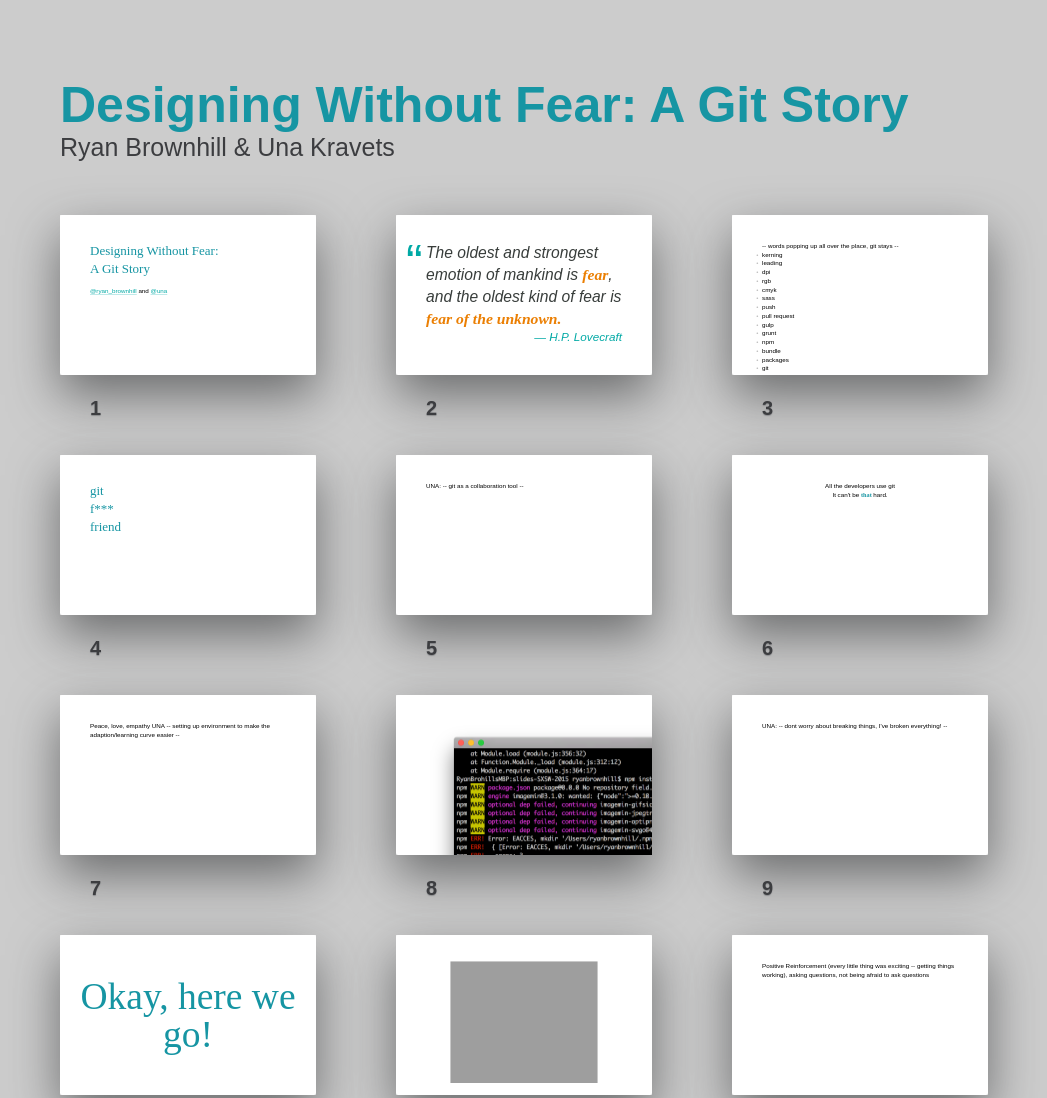
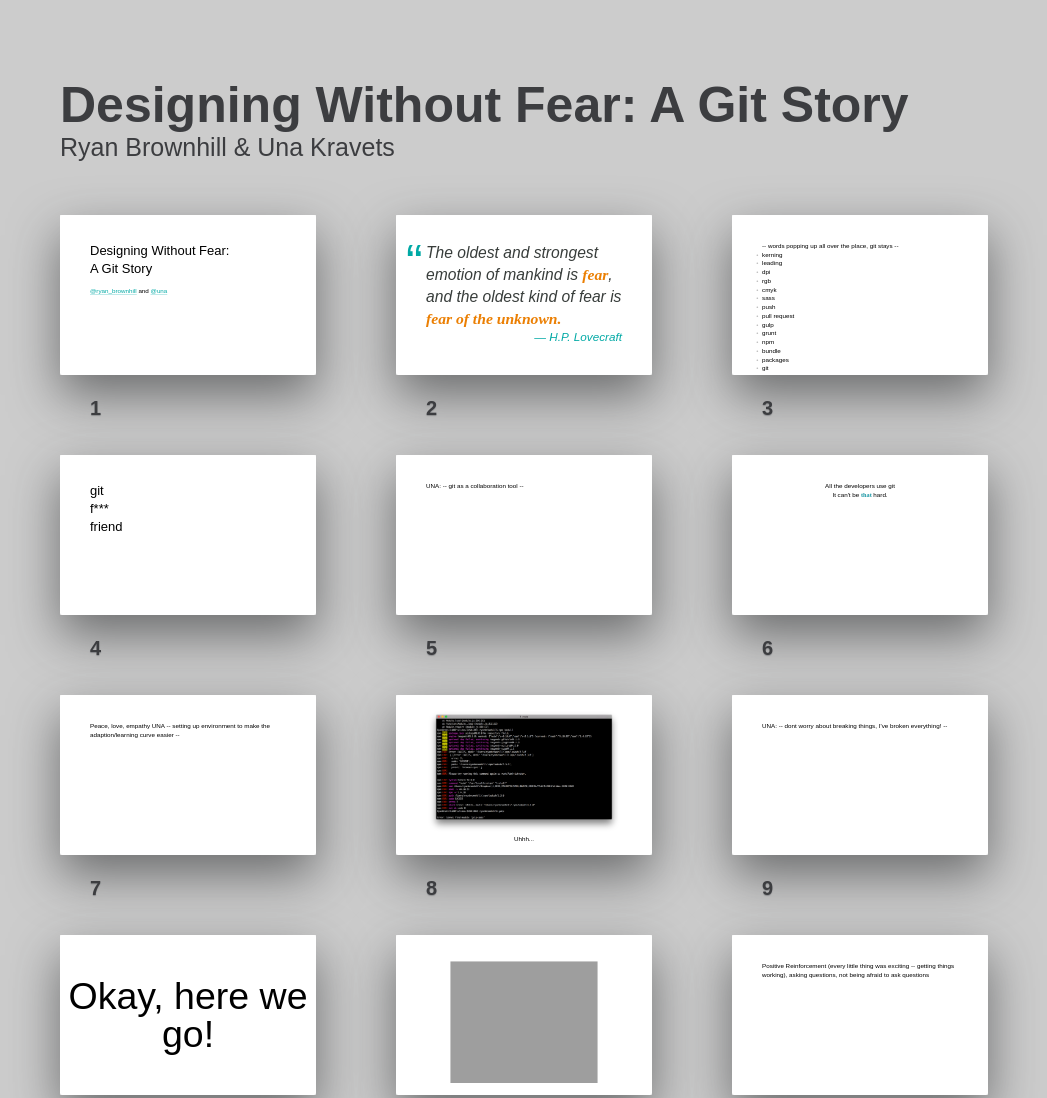
Before and after one commit to una/slides-SXSW-2015, a website: page index.html in a window 1280 px wide. Shown: the top 1098 px of the page, without its empty margins (40-1087 px from the left). Drawn offline with nearby package versions, Linux system fonts and the light colour scheme; files that its build step writes are made by us from their sources; grey boxes are pictures that could not be loaded; a web font is replaced by a local one.

Commit message:
working on long shadow -- took a pause for fonts folder

```diff
--- a/index.html
+++ b/index.html
@@ -14,7 +14,7 @@
 	</header>
 
 	<section class="slide cover" id="Cover"><div>
-		<h2>Designing Without Fear: <br>
+		<h2 class="long-shadow">Designing Without Fear: <br>
 		A Git Story</h2><br>
 		<p><a href="http://twitter.com/ryan_brownhill">@ryan_brownhill</a> and <a href="http://twitter.com/una">@una</a></p>
 	</div></section>
@@ -97,7 +97,7 @@
 
 	<section class="slide">
 		<div>
-			<img src="img/terminal.png" style="display:block; margin: 0 auto;" alt="Terminal=Scary">
+			<img src="img/terminal.png" style="display:block; width:100%; margin: -2em auto 0;" alt="Terminal=Scary">
 			<p style="text-align:center;">Uhhh...</p>
 			<!-- RYAN: -- but git is still not easy
 			Install this instal that... uhhh -->
--- a/scss/main.scss
+++ b/scss/main.scss
@@ -13,6 +13,8 @@ $black: #1f1f15;
 $white: #fff;
 $light-grey: #ccc;
 $orange: #EB7F03;
+
+$background-color: #fff;
 
 
 //from shower
@@ -30,7 +32,7 @@ body {
 }
 
 .orange {
-color: $orange;
+  color: $orange;
 }
 
 %type--header {
@@ -42,11 +44,46 @@ color: $orange;
 background-color: white;
 }
 
-h1,
-h2 {
-  @extend %type--header;
-  color: $purple;
-}
+// @function long-shadow($direction, $length, $color, $fade: false, $shadow-count: 100) {
+//   $shadows: ();
+//   $conversion-map: (
+//     to top: 180deg,
+//     to top right: 135deg,
+//     to right top: 135deg,
+//     to right: 90deg,
+//     to bottom right: 45deg,
+//     to right bottom: 45deg,
+//     to bottom: 0deg,
+//     to bottom left: 315deg,
+//     to left bottom: 315deg,
+//     to left: 270deg,
+//     to left top: 225deg,
+//     to top left: 225deg
+//   );
+
+//   @if map-has-key($conversion-map, $direction) {
+//     $direction: map-get($conversion-map, $direction);
+//   }
+
+//   @for $i from 1 through $shadow-count {
+//     $current-step: ($i * $length / $shadow-count);
+//     $current-color: if(not $fade, $color, if(type-of($fade) == 'color',  mix($fade, $color, ($i / $shadow-count * 100)), rgba($color, 1 - $i / $shadow-count)));
+
+//     $shadows: append($shadows, (sin(0deg + $direction) * $current-step) (cos(0deg + $direction) * $current-step) 0 $current-color, 'comma');
+//   }
+
+//   @return $shadows;
+// }
+
+// h1,
+// h2 {
+//   @extend %type--header;
+//   color: $purple;
+
+//   &.long-shadow {
+//     text-shadow: long-shadow($direction: 42deg, $length: 100px, $color: #16a085, $fade: $white);
+//   }
+// }
 
 h1 {
   font-size: 5rem;
```
Also changed, not shown: README.md.
